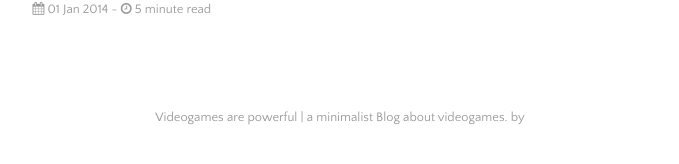
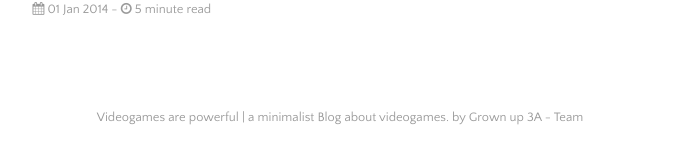
Before and after one commit to AlbCM/Grown-up-3A-Blog, a Jekyll site: the page built from index.html, in a window 1280 px wide. Shown: the part 647-811 px from the top of the page, without its empty margins (300-979 px from the left). Built offline with Jekyll 4.4.1, drawn with Linux system fonts in a browser that asks for light colours; nearby versions of some CDN libraries; the list of posts is cut into pages by our own code.

```diff
--- a/_config.yml
+++ b/_config.yml
@@ -22,7 +22,7 @@ plugins:             [jekyll-paginate, jekyll-sitemap, jekyll-feed, jekyll-seo-t
 # Customise atom feed settings (this is where Jekyll-Feed gets configuration information)
 title:		           'Videogames are powerful'
 description:	       'a minimalist Blog about videogames.'
-#author:              'Paul Le'
+author:              'Grown up 3A - Team'
 
 # RSS 2.0 can be used instead of Atom by uncommenting following two lines
 #feed:
```
